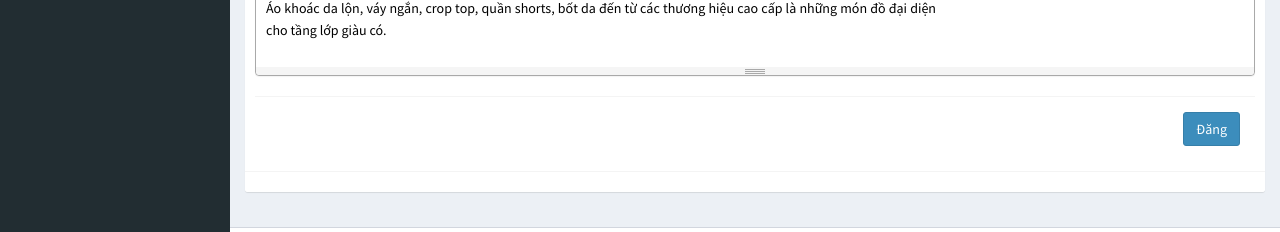
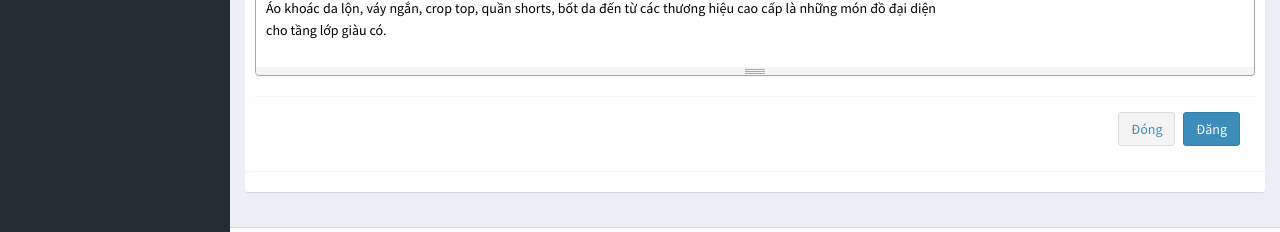
Before and after one commit to BuiQuangThangTE/MockProject, a PHP site: page /posts/view_edit_post/28 in a window 1280 px wide. Shown: the part 6268-6500 px from the top of the page. Run offline with PHP 8.4, Linux system fonts and the light colour scheme; the visitor is signed in with stand-in values (Sample User, id 1); data comes from the database, SQL or seed files in the repository; data that the repository does not hold is empty; some libraries are stand-ins or nearby versions.

Commit message:
Add files via upload

```diff
--- a/application/view/admin/edit_posts.php
+++ b/application/view/admin/edit_posts.php
@@ -59,7 +59,9 @@
                     <textarea name="edit_post_content" id="edit_post_content" cols="30" rows="30" style="display: none"><?php echo $edit_blog['content']?></textarea>
                     <p>Nội dung:</p> <div id="post_content_edit"></div>
                     <div class="modal-footer">
-
+                        <button type="button" class="btn btn-default" data-dismiss="modal" >
+                            <a href="<?php echo URL ?>posts/index">Đóng</a>
+                        </button>
                         <button type="submit" class="btn btn-primary" name="btn_edit_post" id="edit_post">Đăng</button>
                     </div>
                 </form>
```
Also changed, not shown: application/view/admin/__templates/sidebar.php (line endings or trailing spaces), application/view/home.php (line endings or trailing spaces).
